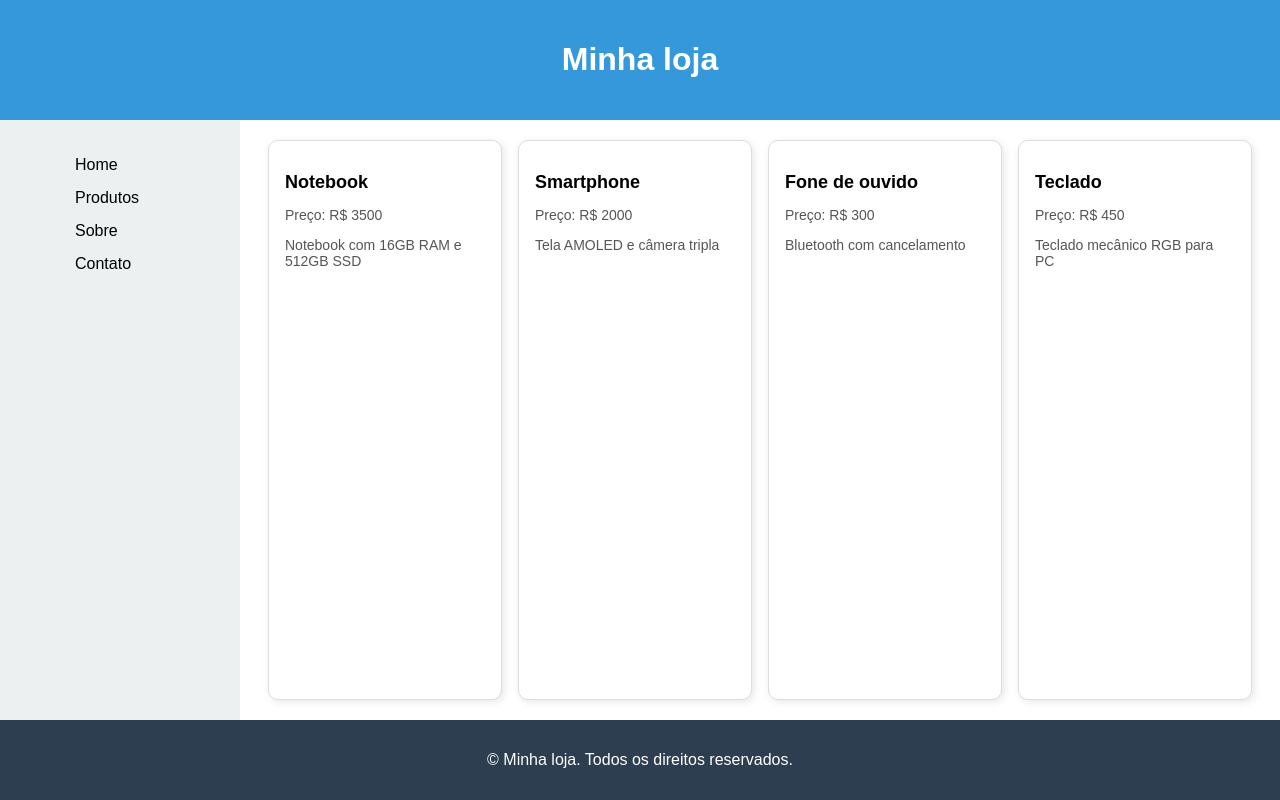
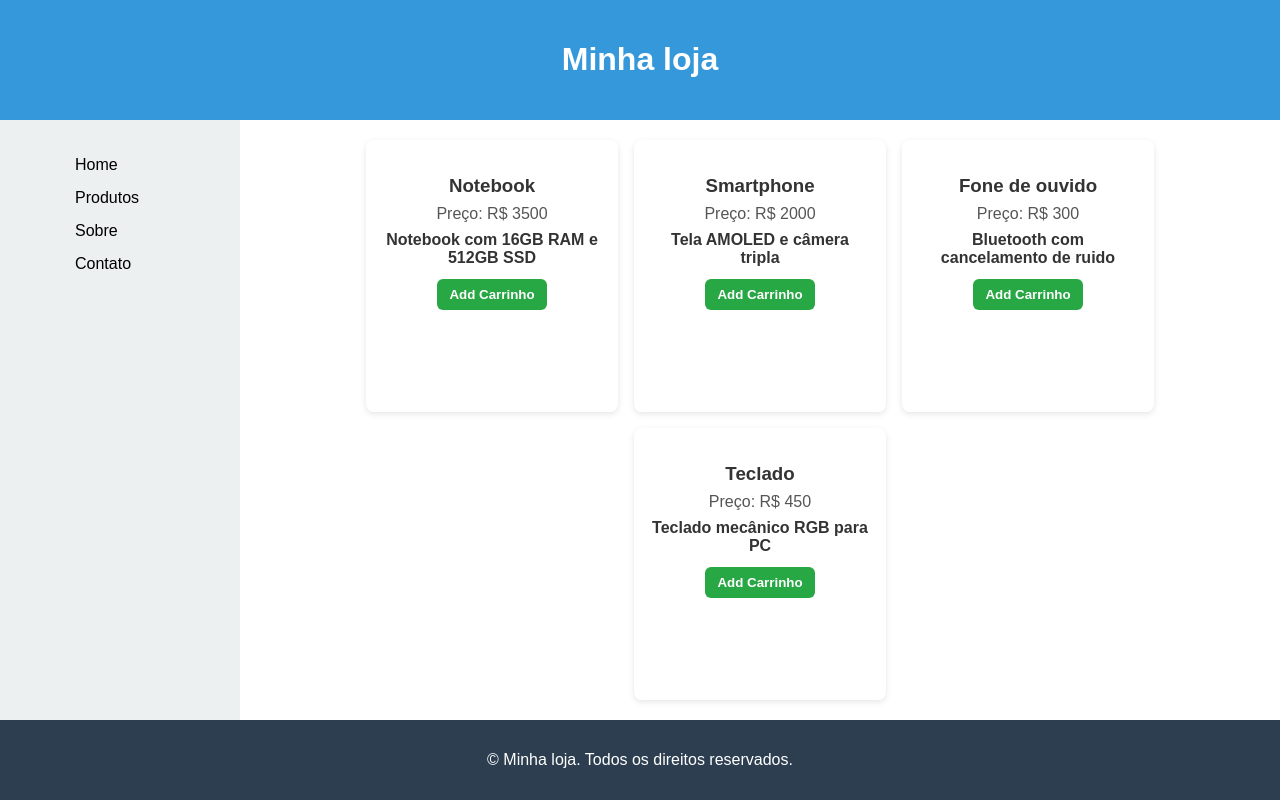
Before and after one commit to JoseMamede/Programa-o-web, a React (Vite) app: page / in a window 1280 px wide. Built offline with nearby package versions, Linux system fonts and the light colour scheme.

Commit message:
[UNI 01] React: Estados

```diff
--- a/src/App.jsx
+++ b/src/App.jsx
@@ -9,7 +9,7 @@ function App() {
     const product = [
         {id: 1, name: "Notebook", price: 3500, description: "Notebook com 16GB RAM e 512GB SSD"},
         {id: 2, name: "Smartphone", price: 2000, description: "Tela AMOLED e câmera tripla"},
-        {id: 3, name: "Fone de ouvido", price: 300, description: "Bluetooth com cancelamento"},
+        {id: 3, name: "Fone de ouvido", price: 300, description: "Bluetooth com cancelamento de ruido"},
         {id: 4, name: "Teclado", price: 450, description: "Teclado mecânico RGB para PC"}
     ];
 
--- a/src/components/ProductCard.css
+++ b/src/components/ProductCard.css
@@ -1,23 +1,61 @@
-.product-card{
-    border: 1px solid #ddd;
-    border-radius: 10px;
-    padding: 16px;
-    width: 200px;
-    box-shadow: 2px 2px 8px rgba(0,0,0,0.1);
-    background-color: #fff;
-    transition: transform 0.2s;
+.product-card {
+  background: #fff;
+  border-radius: 8px;
+  padding: 16px;
+  box-shadow: 0 2px 6px rgba(0,0,0,0.1);
+  width: 220px;
+  text-align: center;
+  transition: transform 0.2s ease-in-out;
 }
 
 .product-card:hover {
-    transform: scale(1.05);
+  transform: translateY(-4px);
 }
 
-.product-card h2{
-    font-size: 18px;
-    margin-bottom: 8px;
+.product-card h3 {
+  margin-bottom: 8px;
+  color: #333;
 }
 
 .product-card p {
-    font-size: 14px;
-    color: #555
+  margin: 6px 0;
+  color: #555;
 }
+
+/* Botões base */
+.product-card button {
+  padding: 8px 12px;
+  margin: 6px 4px 0;
+  border: none;
+  border-radius: 6px;
+  cursor: pointer;
+  font-weight: bold;
+  transition: background 0.2s ease-in-out;
+}
+
+/* Botão de adicionar */
+.product-card button:first-of-type {
+  background-color: #28a745;
+  color: white;
+}
+
+.product-card button:first-of-type:hover {
+  background-color: #218838;
+}
+
+/* Botão de remover */
+.product-card button:nth-of-type(2) {
+  background-color: #dc3545;
+  color: white;
+}
+
+.product-card button:nth-of-type(2):hover {
+  background-color: #c82333;
+}
+
+/* Texto da quantidade */
+.product-card p:last-of-type {
+  font-weight: bold;
+  margin-top: 8px;
+  color: #333;
+}
--- a/src/components/ProductCard.jsx
+++ b/src/components/ProductCard.jsx
@@ -1,12 +1,33 @@
-import React from "react";
+import React, { useState } from "react";
 import "./ProductCard.css";
-function ProductCard({name, price, description}) {
-    return(
-        <div className="product-card">
-            <h2>{name}</h2>
-            <p>Preço: R$ {price}</p>
-            <p>{description}</p>
-        </div>
-    );
+
+function ProductCard({ name, price, description }) {
+  const [quantity, setQuantity] = useState(0);
+
+  const handleAdd = () => {
+    setQuantity((prev) => prev + 1);
+  };
+
+  const handleRemove = () => {
+    setQuantity((prev) => (prev > 0 ? prev - 1 : 0));
+  };
+
+  return (
+    <div className="product-card">
+      <h3>{name}</h3>
+      <p>Preço: R$ {price}</p>
+      <p>{description}</p>
+
+      <button onClick={handleAdd}>Add Carrinho</button>
+
+      {quantity > 0 && (
+        <>
+          <button onClick={handleRemove}>Remover Item Carrinho</button>
+          <p>Quantidade de Itens no Carrinho: {quantity}</p>
+        </>
+      )}
+    </div>
+  );
 }
+
 export default ProductCard;
```
Also changed, not shown: src/components/Formulario.js (added, +16 -0 lines), src/components/contador.js (added, +21 -0 lines).
